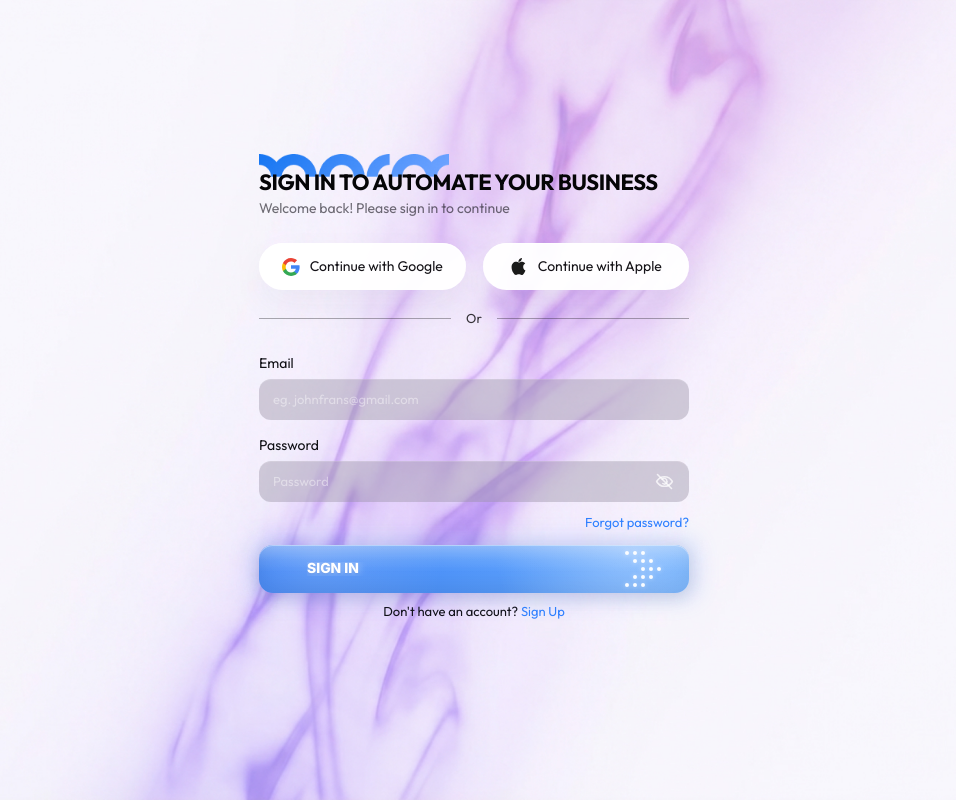
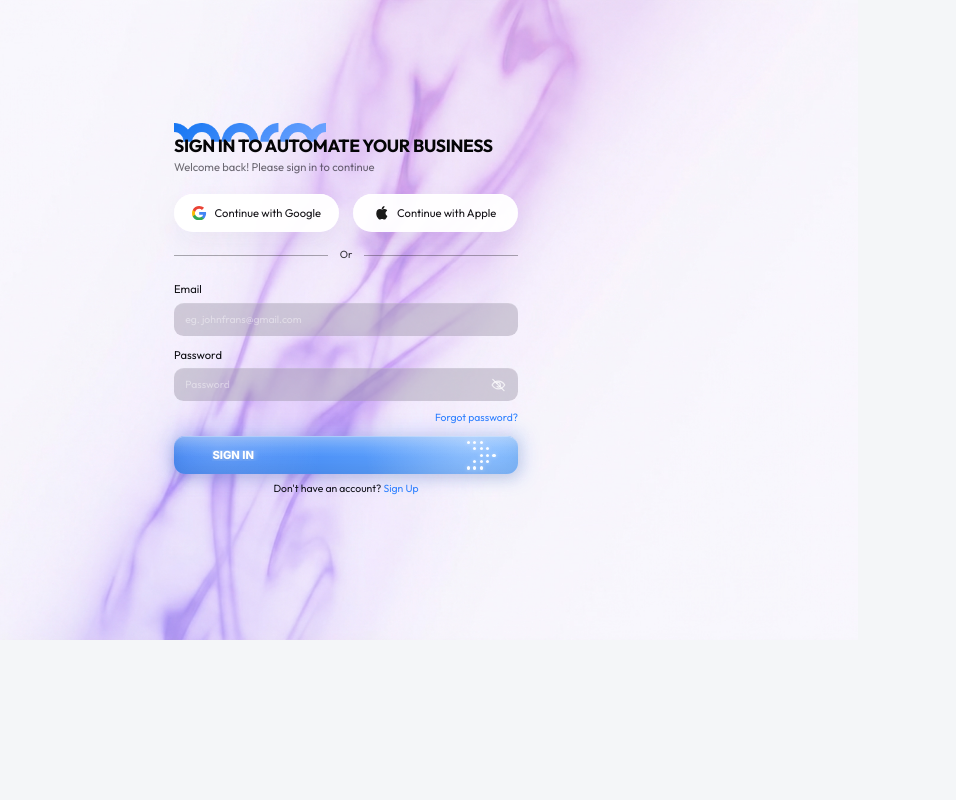
Before and after one commit to Ala-Gouadria/frontend, a React app: page / in a window 1280 px wide. Shown: the whole page, without its empty margins (166-1122 px from the left). Built offline with nearby package versions, Linux system fonts and the light colour scheme; no server answers; the HTML template or start-up script is replaced by a standard one.

Commit message:
zoom-fix

```diff
--- a/src/components/visuals-parts/QualityBlocks.css
+++ b/src/components/visuals-parts/QualityBlocks.css
@@ -2,17 +2,17 @@
   container-type: inline-size;
   display: flex;
   align-items: stretch;
-  gap: 6px;
+  gap: clamp(4px, 0.8cqw, 9px);
   min-width: 0;
-  padding: 2px 0;
+  padding: 6px 2px;
   overflow: visible;
 }
 
 .quality-blocks__block {
   flex: 1 1 0;
   min-width: 0;
-  height: 36px;
-  border-radius: 2px;
+  height: clamp(42px, 8.4cqw, 64px);
+  border-radius: 0;
   cursor: crosshair;
   position: relative;
   overflow: hidden;
@@ -26,28 +26,68 @@
 
 .quality-blocks__block:hover {
   filter: saturate(1.06) brightness(1.03);
-  transform: translateY(-1px);
+  transform: translateY(-1.5px);
 }
 
-/* ── Active tones (solid) ───────────────────── */
+/* soft diagonal stripes — very subtle */
+.quality-blocks__block::before {
+  content: '';
+  position: absolute;
+  inset: -2px -20px;
+  background: repeating-linear-gradient(
+    72deg,
+    rgba(255, 255, 255, 0) 0,
+    rgba(255, 255, 255, 0) 6px,
+    rgba(255, 255, 255, 0.12) 6px,
+    rgba(255, 255, 255, 0.12) 8px
+  );
+  filter: blur(0.8px);
+  opacity: 0.7;
+  will-change: transform;
+  animation: qualityBlocksMove 1.8s linear infinite;
+}
+
+/* muted blocks — no stripes, no animation */
+.quality-blocks__block--green-muted::before,
+.quality-blocks__block--blue-muted::before,
+.quality-blocks__block--orange-muted::before {
+  display: none;
+}
+
+/* outer soft halo + vertical gloss */
+.quality-blocks__block::after {
+  content: '';
+  position: absolute;
+  inset: 0;
+  border-radius: inherit;
+  background: linear-gradient(
+    to bottom,
+    rgba(255, 255, 255, 0.30) 0%,
+    rgba(255, 255, 255, 0.05) 45%,
+    rgba(0, 0, 0, 0.08) 100%
+  );
+  pointer-events: none;
+}
+
+/* ── Active tones ───────────────────────────── */
 .quality-blocks__block--green {
-  --block-bg: #9BBC27;
-  --block-color: #9BBC27;
+  --block-bg: #6FA011;
+  --block-color: #6FA011;
 }
 .quality-blocks__block--blue {
-  --block-bg: #1877F2;
+  --block-bg: linear-gradient(96.85deg, #1877F2 3.59%, #6DA3FF 94.78%);
   --block-color: #1877F2;
 }
 .quality-blocks__block--orange {
-  --block-bg: #FFAE34;
-  --block-color: #FFAE34;
+  --block-bg: linear-gradient(90deg, #FFAA5A 17.79%, #FF6A00 100%);
+  --block-color: #FF6A00;
 }
 .quality-blocks__block--red {
-  --block-bg: #FF4D4D;
-  --block-color: #FF4D4D;
+  --block-bg: var(--theRed, #FF5757);
+  --block-color: var(--theRed, #FF5757);
 }
 
-/* ── Muted (inactive) tones — pale ──────────── */
+/* ── Muted (inactive) tones — pale, no stripes ── */
 .quality-blocks__block--green-muted {
   --block-bg: #cfe08f;
   box-shadow: none;
@@ -72,8 +112,14 @@
   animation: none;
   opacity: 0.75;
 }
+.quality-blocks__block--red-muted::before { display: none; }
 
 @keyframes qualityBlockIn {
   from { opacity: 0; transform: scaleY(0.6); }
   to   { opacity: 1; transform: scaleY(1); }
 }
+
+@keyframes qualityBlocksMove {
+  from { transform: translateX(0); }
+  to   { transform: translateX(20px); }
+}
--- a/src/pages/reports/ReportsPage.css
+++ b/src/pages/reports/ReportsPage.css
@@ -410,7 +410,15 @@
 
 .reports-page .quality-blocks {
   margin-top: -3px;
+  gap: 5px;
   overflow: visible;
+}
+
+.reports-page .quality-blocks__block {
+  flex-basis: 18px;
+  width: 18px;
+  height: 39px;
+  border-radius: 1px;
 }
 
 .reports-page__risk-row {
--- a/src/styles/index.css
+++ b/src/styles/index.css
@@ -76,6 +76,12 @@ body {
   overflow: hidden;
 }
 
+/* Render the whole app at 80% scale by default so the layout
+   matches what the browser used to show at 80% zoom. */
+body {
+  zoom: 0.8;
+}
+
 body {
   background: #f4f6f8;
 }
```
